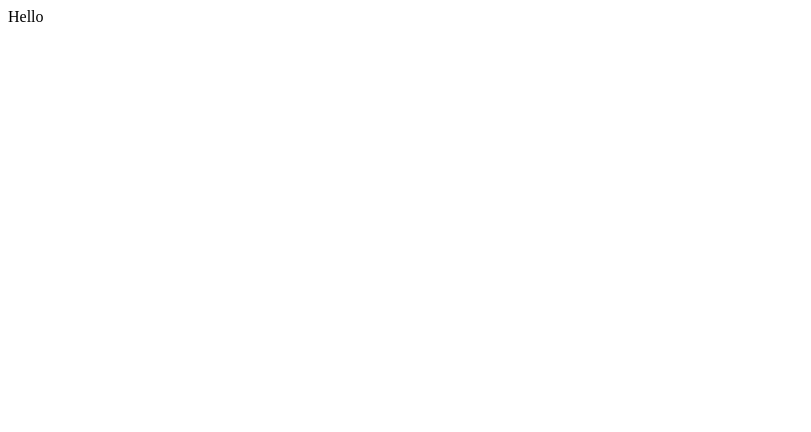
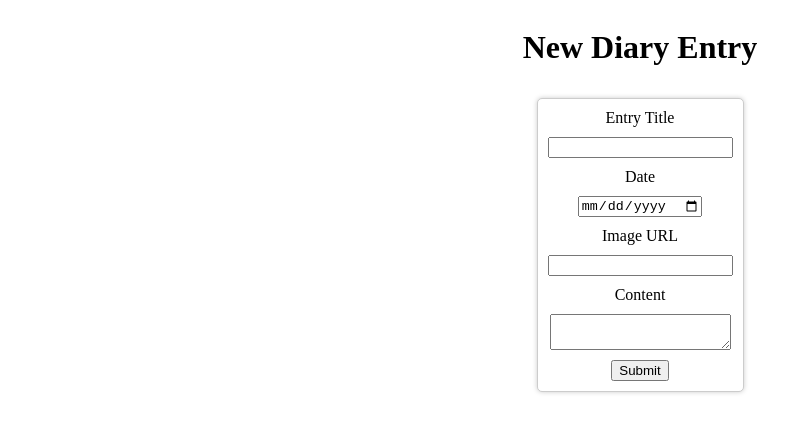
Before and after one commit to Breegul/diary-entry-app, a plain HTML site: page client/create/index.html in a window 1280 px wide. Shown: the whole page, without its empty margins (0-811 px from the left). Drawn offline with Linux system fonts and the light colour scheme.

Commit message:
entry css

```diff
--- a/client/create/index.css
+++ b/client/create/index.css
@@ -0,0 +1,20 @@
+body{
+    display: flex;
+    flex-direction: column;
+    align-items: center;
+    justify-content: center;
+}
+
+form {
+    max-width: 480px;
+    background-color: #fff;
+    border: 1px solid #ccc;
+    border-radius: 5px;
+    box-shadow: 0 0 5px #ccc;
+    margin: 10px;
+    padding: 10px;
+    display: flex;
+    flex-direction: column;
+    align-items: center;
+    gap: 10px;
+}
--- a/client/create/index.html
+++ b/client/create/index.html
@@ -9,6 +9,17 @@
     <title>Document</title>
 </head>
 <body>
-    Hello
+    <h1>New Diary Entry</h1>
+    <form>
+        <label for="title">Entry Title</label>
+        <input type="text" id="title" name="title">
+        <label for="date">Date</label>
+        <input type="date" id="date" name="date">
+        <label for="image_url">Image URL</label>
+        <input type="text" id="image_url" name="image_url">
+        <label for="content">Content</label>
+        <textarea id="content" name="content"></textarea>
+        <input type="submit" value="Submit">
+    </form>
 </body>
 </html>
```
